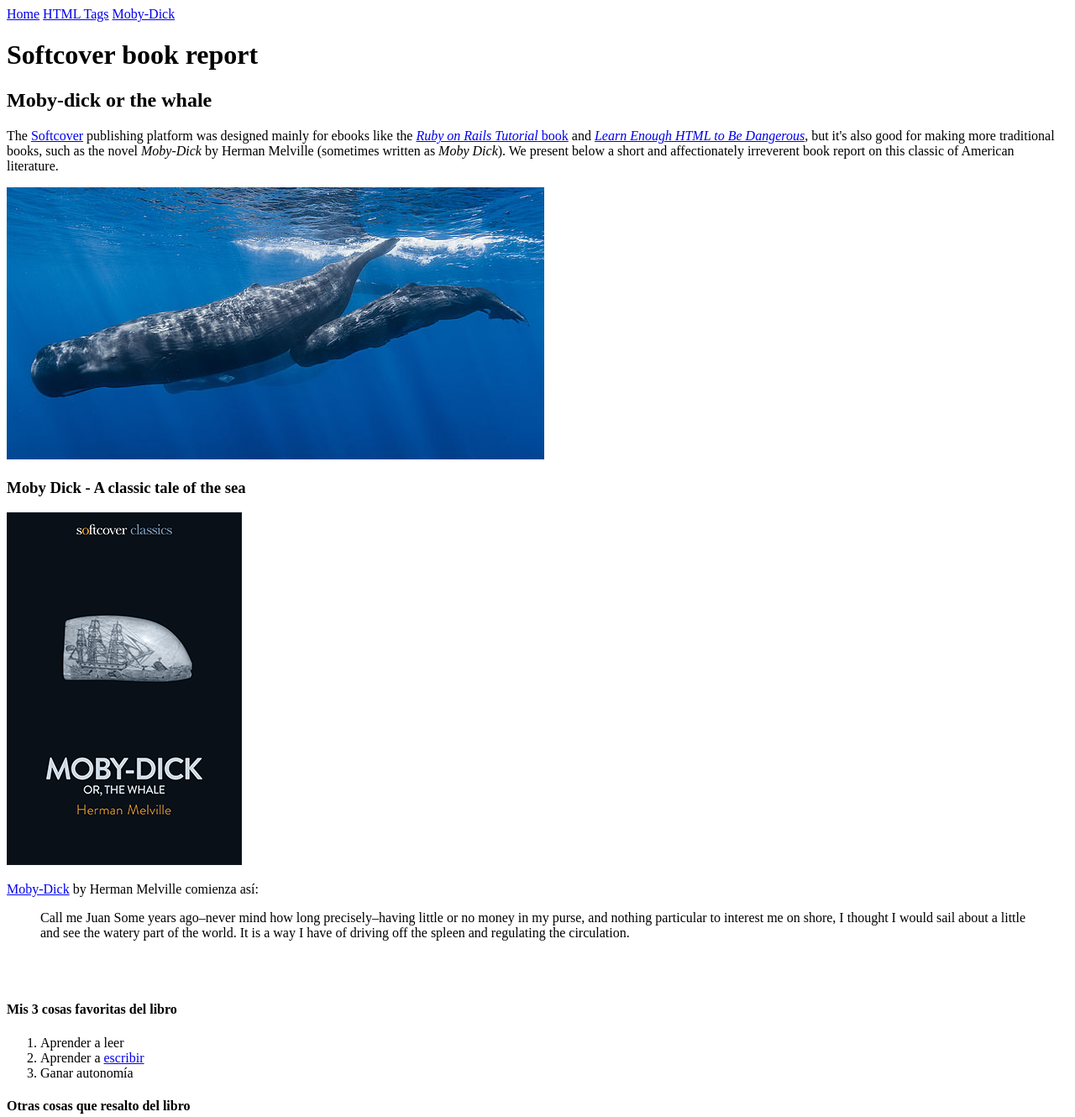
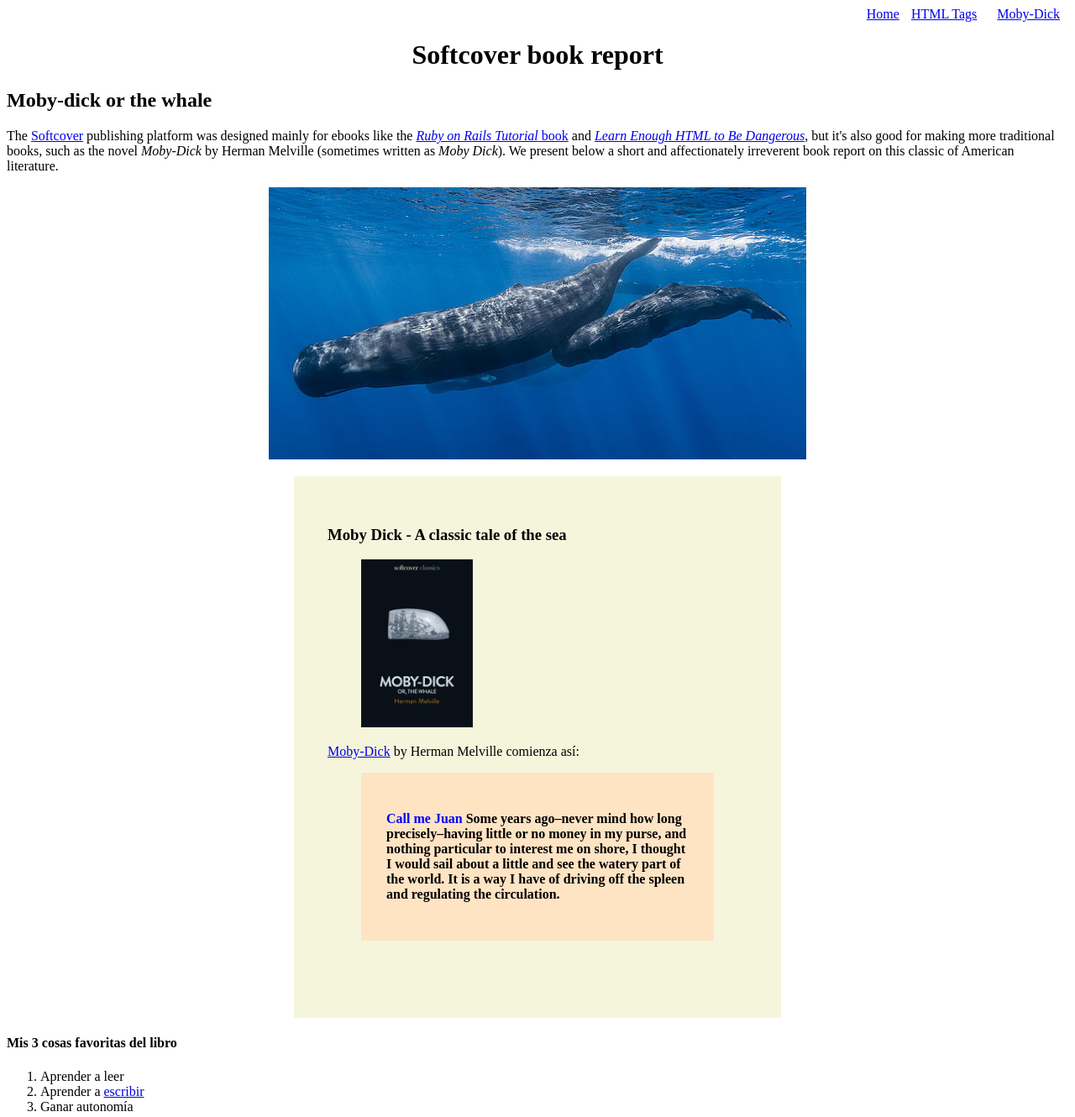
Before and after one commit to juanfelipecm/sample_website, a plain HTML site: page moby_dick.html in a window 1280 px wide. Shown: the top 1330 px of the page at 84% size. Drawn offline with Linux system fonts and the light colour scheme.

```diff
--- a/moby_dick.html
+++ b/moby_dick.html
@@ -9,14 +9,14 @@
 
     <!-- Esto se va a style. -->
 
-    <div>
+    <div style="text-align: right;">
         <a href="index.html">Home</a>
-        <a href="tags.html">HTML Tags</a>
-        <a href="Moby Dick">Moby-Dick</a>
+        <a href="tags.html" style="margin: 0 10px;" >HTML Tags</a>
+        <a href="Moby Dick" style="margin: 0 10px;" >Moby-Dick</a>
     </div>
 
     <header>
-        <h1>Softcover book report</h1>
+        <h1 style="text-align: center;" >Softcover book report</h1>
         <h2>Moby-dick or the whale</h2>
     </header>
 
@@ -34,21 +34,24 @@
         </p>
     </div>
 
-    <a href="https://commons.wikimedia.org/wiki/File:Sperm_whale_pod.jpg"><img src="images/sperm_whales.jpg" alt="sperm_whales.jpg"></a>
+    <a href="https://commons.wikimedia.org/wiki/File:Sperm_whale_pod.jpg"><img style="margin: 10px auto; display: block;" src="images/sperm_whales.jpg" alt="sperm_whales.jpg"></a>
 
-    <div>
+    <div style="width: 500px; margin: 20px auto; display: block; padding: 40px; background-color: beige;" >
 
         <h3>Moby Dick - A classic tale of the sea</h3>
 
-        <a href="https://www.softcover.io/read/6070fb03/moby-dick" target="_blank" rel="noopener"><img src="images/moby_dick.png" alt="Moby-Dick"></a>
+        <a
+            href="https://www.softcover.io/read/6070fb03/moby-dick" target="_blank" rel="noopener">
+            <img src="images/moby_dick.png" alt="Moby-Dick" height="200px" style="margin: 0 40px; ">
+        </a>
 
         <p>
            <a href="https://www.softcover.io/read/6070fb03/moby-dick" target="_blank" rel="noopener" >Moby-Dick</a> by Herman Melville comienza así:
         </p>
 
-        <blockquote>
+        <blockquote style="font-weight: bold; background-color: bisque; padding: 30px;" >
             <p>
-                <span>Call me Juan</span> Some years ago–never mind how long
+                <span style="color: blue;" >Call me Juan</span> Some years ago–never mind how long
                 precisely–having little or no money in my purse, and nothing
                 particular to interest me on shore, I thought I would sail about a
                 little and see the watery part of the world. It is a way I have of
```
Also changed, not shown: css/main.css (added, +8 -0 lines), index.html (+5 -4 lines).
